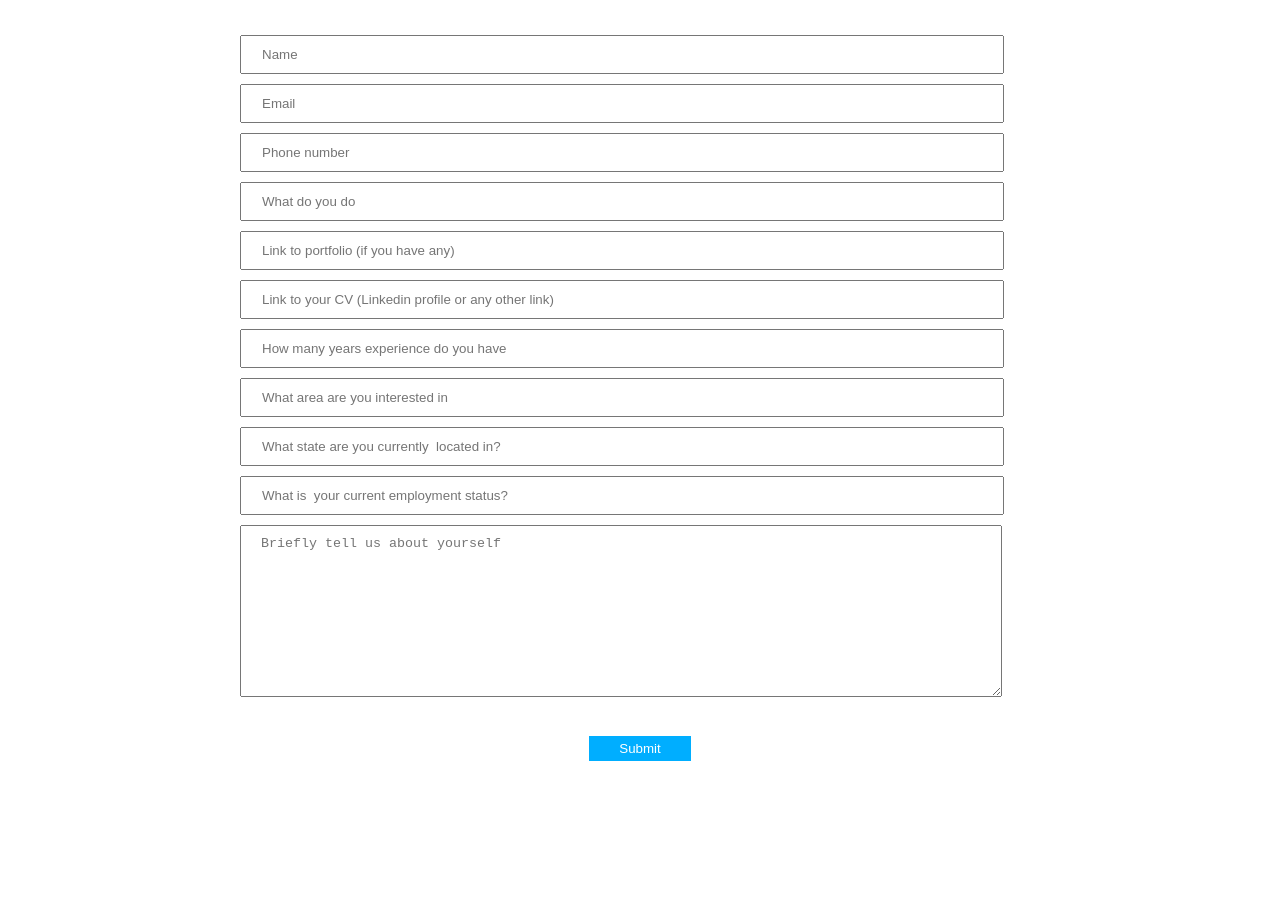
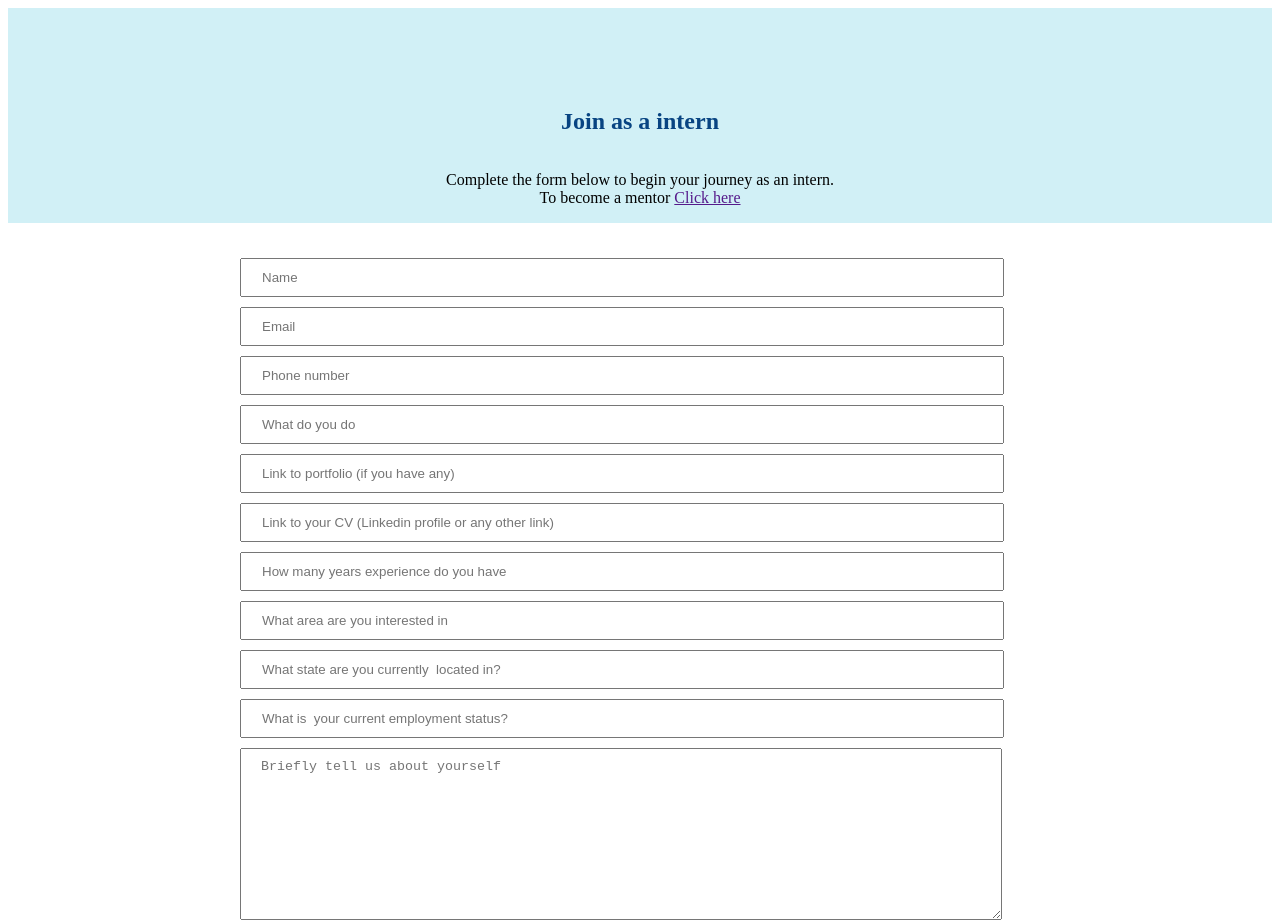
Before and after one commit to iwa-temmy/HNG-internship-Frame-3.2, a plain HTML site: page index.html in a window 1280 px wide. Shown: the top 923 px of the page. Before the commit the page ends 800 px from the top, so only its background shows below. Drawn offline with Linux system fonts and the light colour scheme.

Commit message:
dennis- jumbo

```diff
--- a/index.html
+++ b/index.html
@@ -5,7 +5,10 @@
     <meta http-equiv="X-UA-Compatible" content="ie=edge" />
     <meta name="viewport" content="width=device-width, initial-scale=1.0" />
     <title>Join as an intern</title>
-    <link rel="shortcut icon" href="https://res.cloudinary.com/dekillerj/image/upload/v1570648980/brand-logo.png" />
+    <link
+      rel="shortcut icon"
+      href="https://res.cloudinary.com/dekillerj/image/upload/v1570648980/brand-logo.png"
+    />
     <link
       href="https://fonts.googleapis.com/css?family=Ubuntu&display=swap"
       rel="stylesheet"
@@ -41,13 +44,43 @@
           padding: 10px 20px;
           margin: 5px 0px;
         }
+        section.jumbo > p.para {
+          width: 300px;
+        }
+      }
+      section.jumbo {
+        background: #d1f0f6;
+        display: flex;
+        flex-direction: column;
+        justify-content: center;
+        align-items: center;
+      }
+      section.jumbo > h2.heading {
+        margin-top: 100px;
+        color: #084482;
+      }
+      section.jumbo > p.para {
+        text-align: center;
+        margin-bottom: 0px;
+      }
+      section.jumbo > p.para2 {
+        text-align: center;
+        margin-top: 0px;
+        width: 450px;
       }
     </style>
   </head>
   <body>
     <div>
       <header></header>
-      <section></section>
+      <section class="jumbo">
+        <h2 class="heading">Join as a intern</h2>
+
+        <p class="para">
+          Complete the form below to begin your journey as an intern.
+        </p>
+        <p class="para2">To become a mentor <a href="">Click here</a></p>
+      </section>
     </div>
     <div class="form-area">
       <form class="form-container">
```
